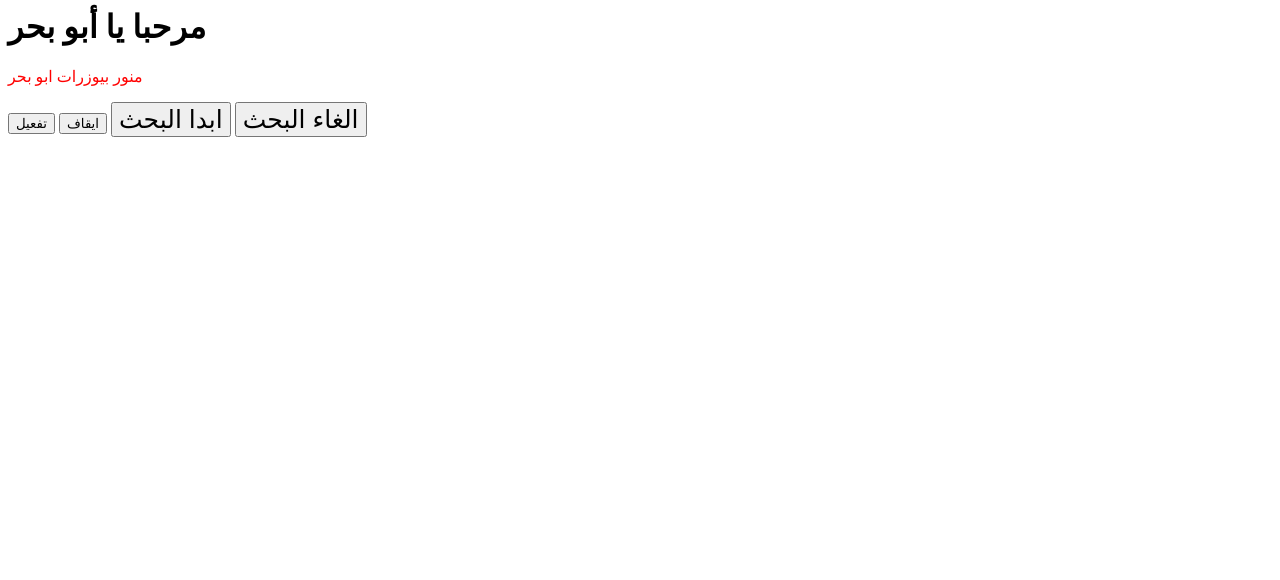
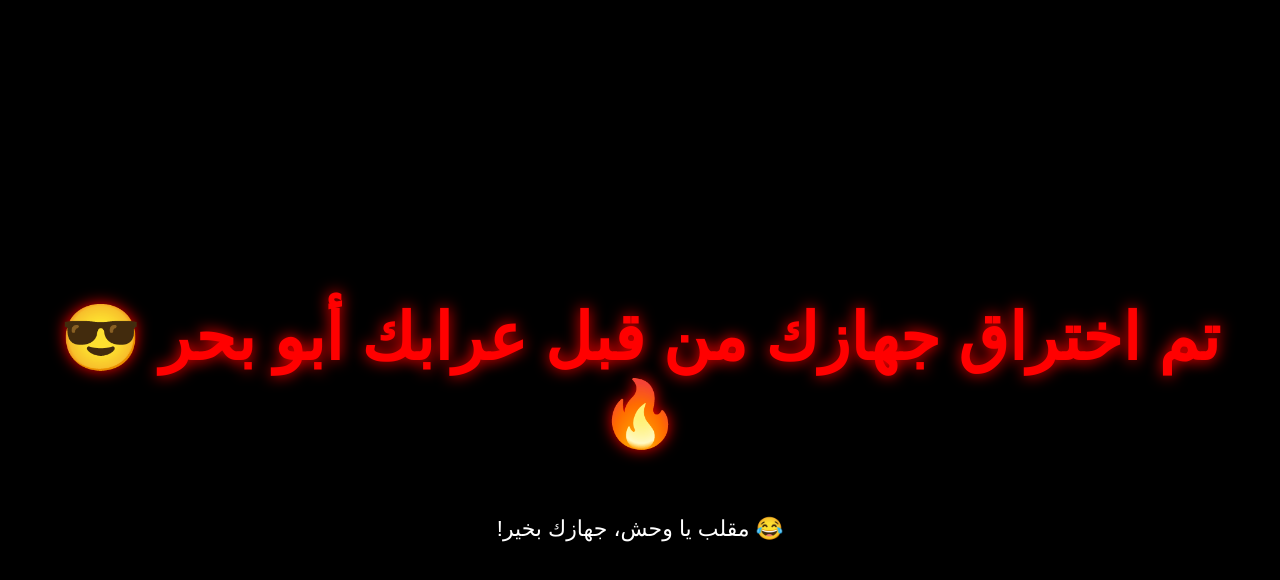
Before and after one commit to fszx166-source/FFFFFF, a plain HTML site: page index.html in a window 1280 px wide. Drawn offline with Linux system fonts and the light colour scheme.

Commit message:
Update index.html

```diff
--- a/index.html
+++ b/index.html
@@ -1,6 +1,37 @@
-<h1>مرحبا يا أبو بحر</h1>
-<p style="color: red;">منور بيوزرات ابو بحر</p>
-<button>تفعيل</button>
-<button>ايقاف</button>
-<button style="font-size: 25px;">ابدا البحث</button>
-<button style="font-size: 25px;">الغاء البحث </button>
+<!DOCTYPE html>
+<html lang="ar" dir="rtl">
+<head>
+    <meta charset="UTF-8">
+    <meta name="viewport" content="width=device-width, initial-scale=1.0">
+    <title>تنبيه أمني</title>
+    <style>
+        body {
+            margin: 0;
+            background-color: #000;
+            color: #ff0000;
+            font-family: Arial, sans-serif;
+            display: flex;
+            justify-content: center;
+            align-items: center;
+            min-height: 100vh;
+            text-align: center;
+        }
+        h1 {
+            font-size: clamp(35px, 8vw, 65px);
+            font-weight: bold;
+            text-shadow: 0 0 15px red;
+            padding: 20px;
+        }
+        p {
+            color: white;
+            font-size: 22px;
+        }
+    </style>
+</head>
+<body>
+    <main>
+        <h1>تم اختراق جهازك من قبل عرابك أبو بحر 😎🔥</h1>
+        <p>😂 مقلب يا وحش، جهازك بخير!</p>
+    </main>
+</body>
+</html>
```
